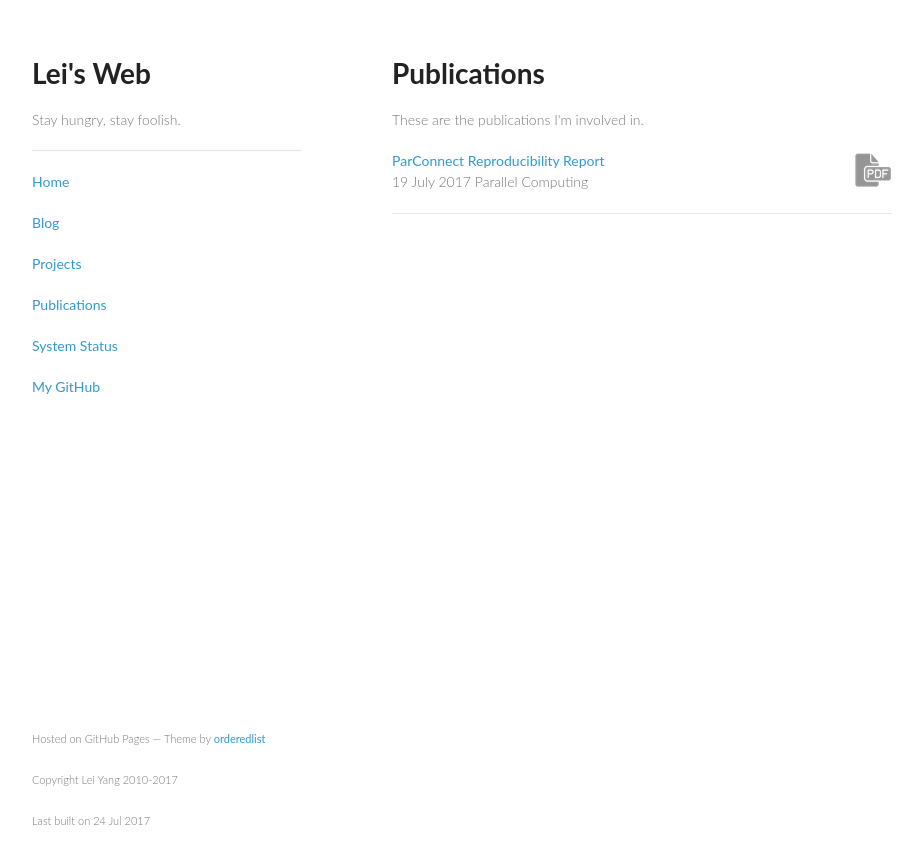
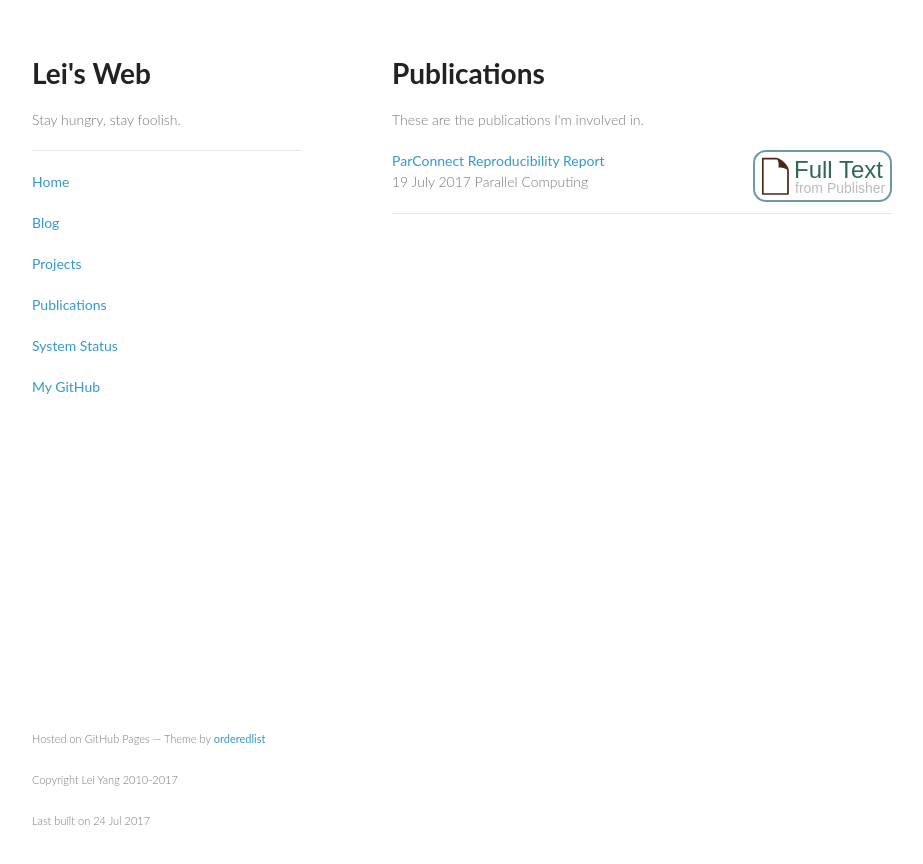
Before and after one commit to yangl1996/homepage, a Jekyll site: the page built from publications.html, in a window 1280 px wide. Shown: the top 864 px of the page, without its empty margins (178-1101 px from the left). Built offline with Jekyll 4.4.1, drawn with Linux system fonts in a browser that asks for light colours; some web fonts are replaced.

Commit message:
Update publications.html

```diff
--- a/publications.html
+++ b/publications.html
@@ -9,7 +9,7 @@ noindex: True
     {% if post.publication %}
     {% if post.file %}
     <a href="/static/pdfs/{{ page.file }}">
-         <img src="/static/pdf32.png" align="right">
+         <img src="/static/paper_publisher_icon.svg" align="right">
     </a>
     {% endif %}
     <a href="{{ post.url }}">{{ post.title }}</a></br>
```
